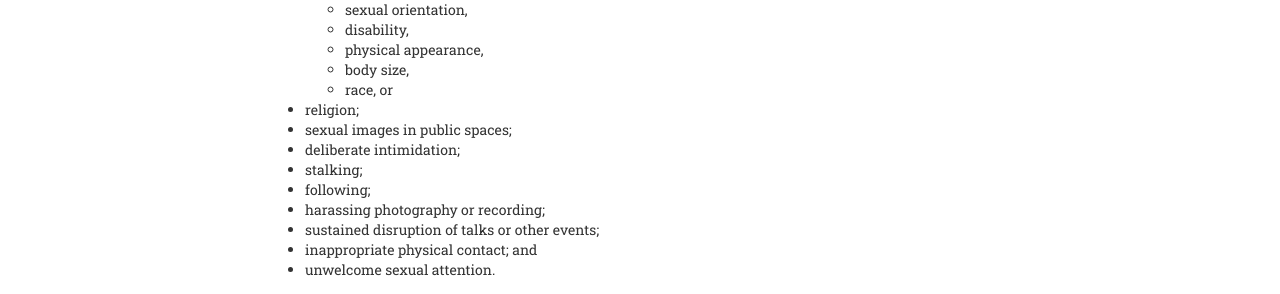
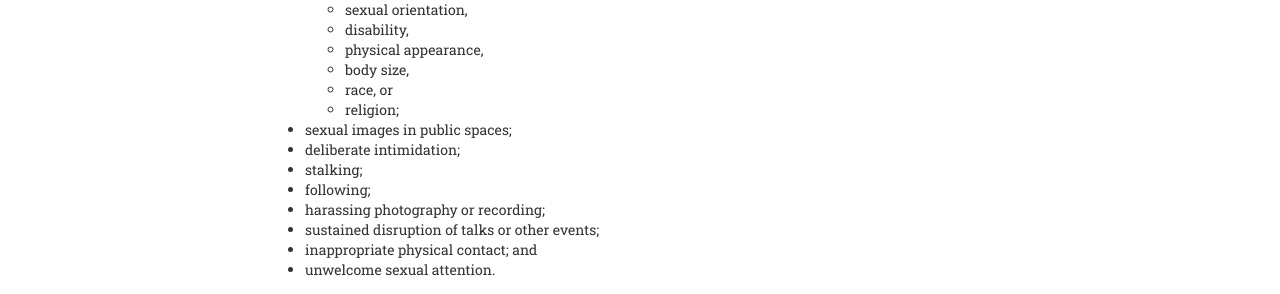
Before and after one commit to fullstackla/fullstackla.github.io, a Jekyll site: the page built from code-of-conduct.md, in a window 1280 px wide. Shown: the part 507-801 px from the top of the page. Built offline with Jekyll 4.4.1, drawn with Linux system fonts in a browser that asks for light colours; some web fonts are replaced.

```diff
--- a/code-of-conduct.md
+++ b/code-of-conduct.md
@@ -23,7 +23,7 @@ Harassment includes:
     - physical appearance,
     - body size,
     - race, or
-+ religion;
+    - religion;
 + sexual images in public spaces;
 + deliberate intimidation;
 + stalking;
```
